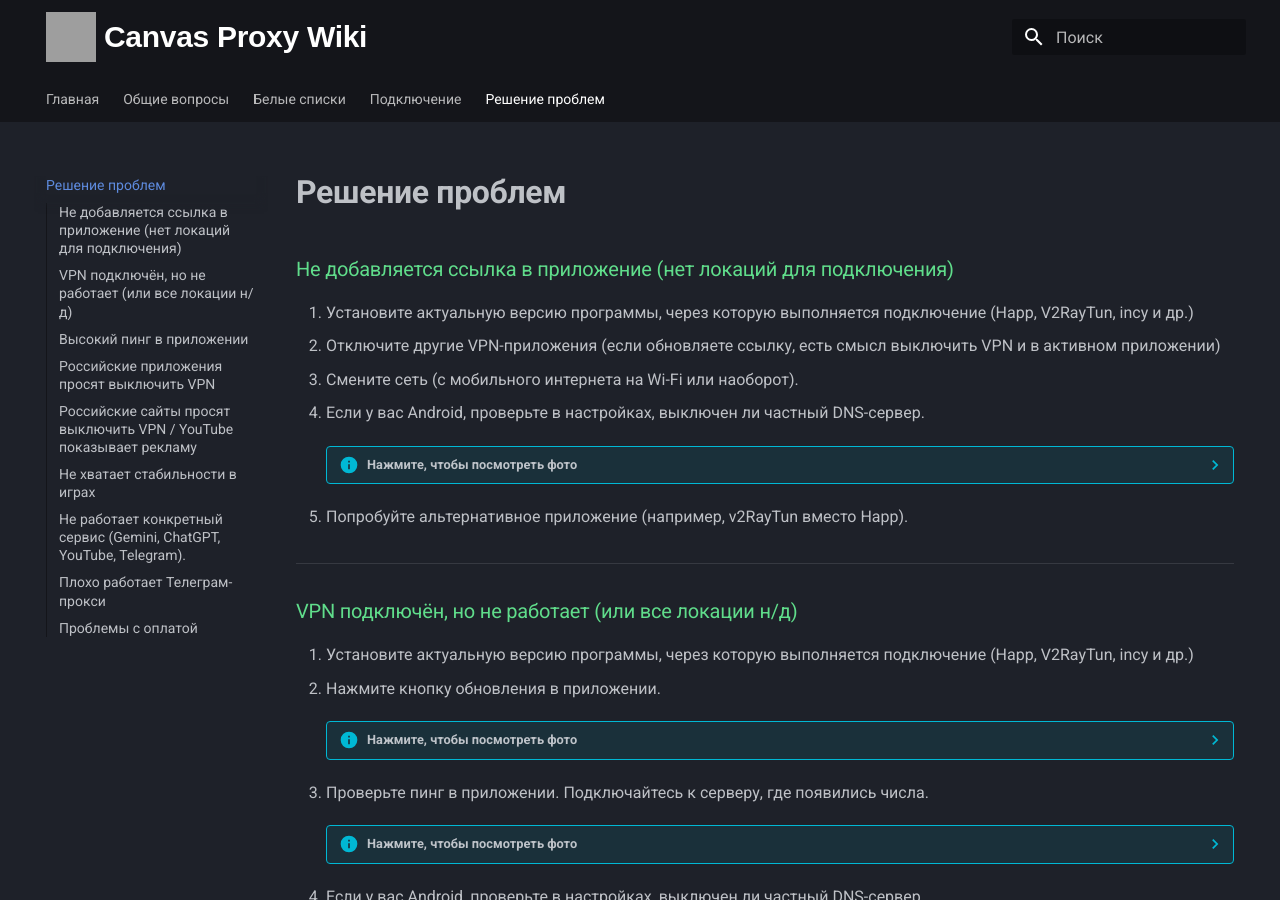
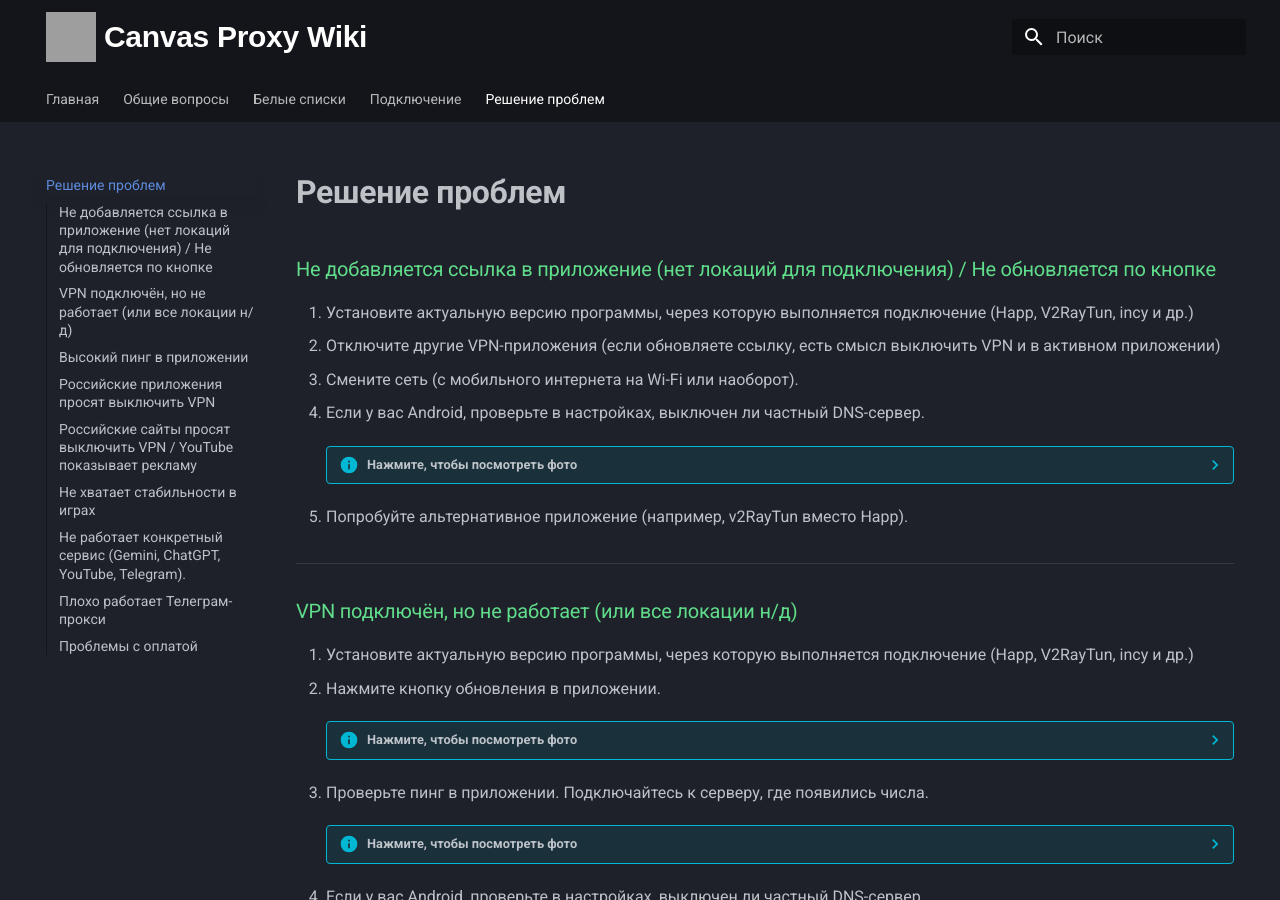
Before and after one commit to CanvasProxy/wiki, an MkDocs documentation site: the page built from docs/troubleshooting.md, in a window 1280 px wide and 900 px high. Built offline with MkDocs 1.6.1 and Material for MkDocs 9.7.7, drawn with Linux system fonts in a browser that asks for light colours; grey boxes are pictures that could not be loaded.

Commit message:
Update troubleshooting.md

```diff
--- a/docs/troubleshooting.md
+++ b/docs/troubleshooting.md
@@ -6,7 +6,7 @@
 
 # Решение проблем
 
-### Не добавляется ссылка в приложение (нет локаций для подключения)
+### Не добавляется ссылка в приложение (нет локаций для подключения) / Не обновляется по кнопке
 
 1. Установите актуальную версию программы, через которую выполняется подключение (Happ, V2RayTun, incy и др.)
 2. Отключите другие VPN-приложения (если обновляете ссылку, есть смысл выключить VPN и в активном приложении)
```
